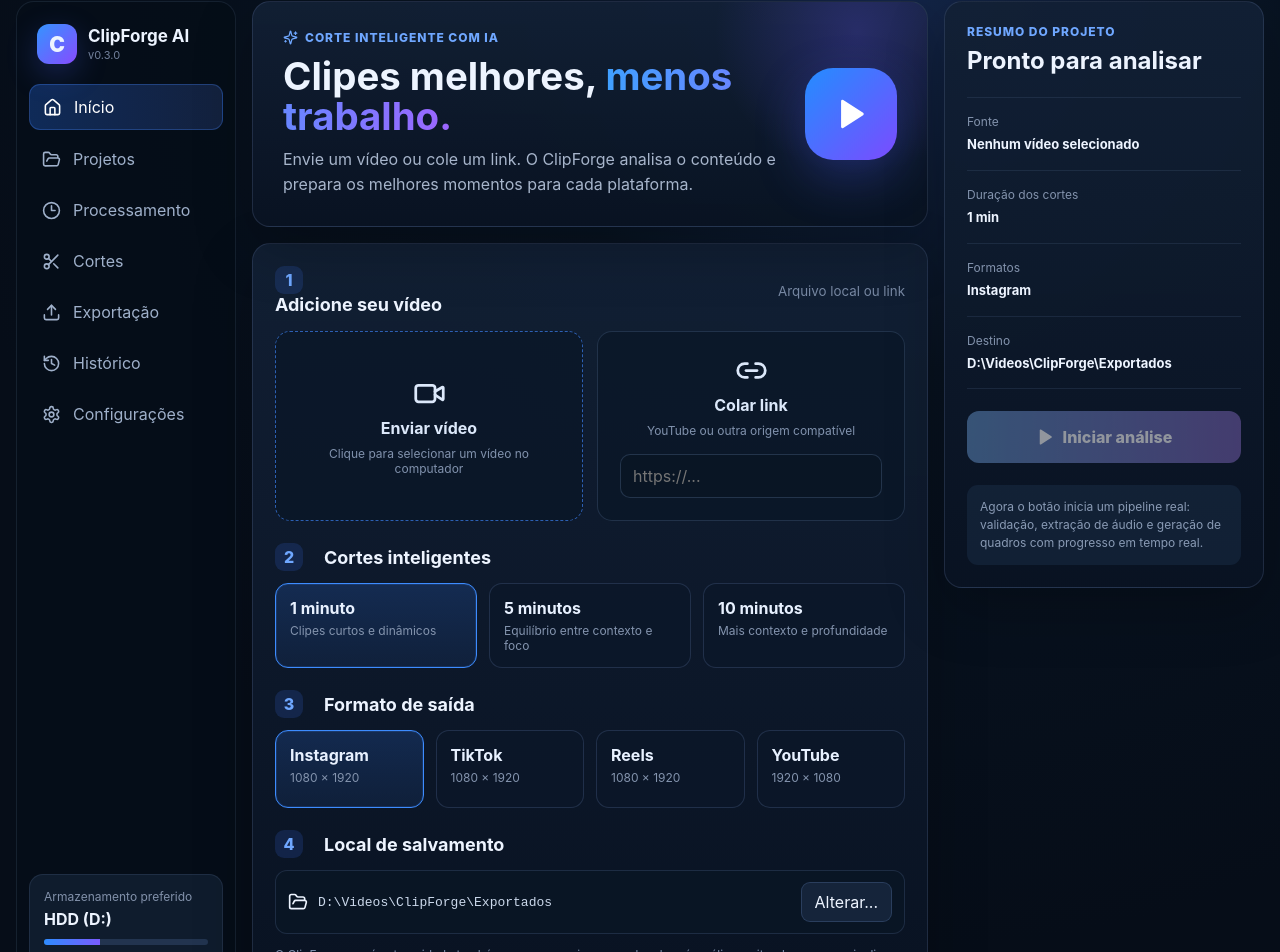
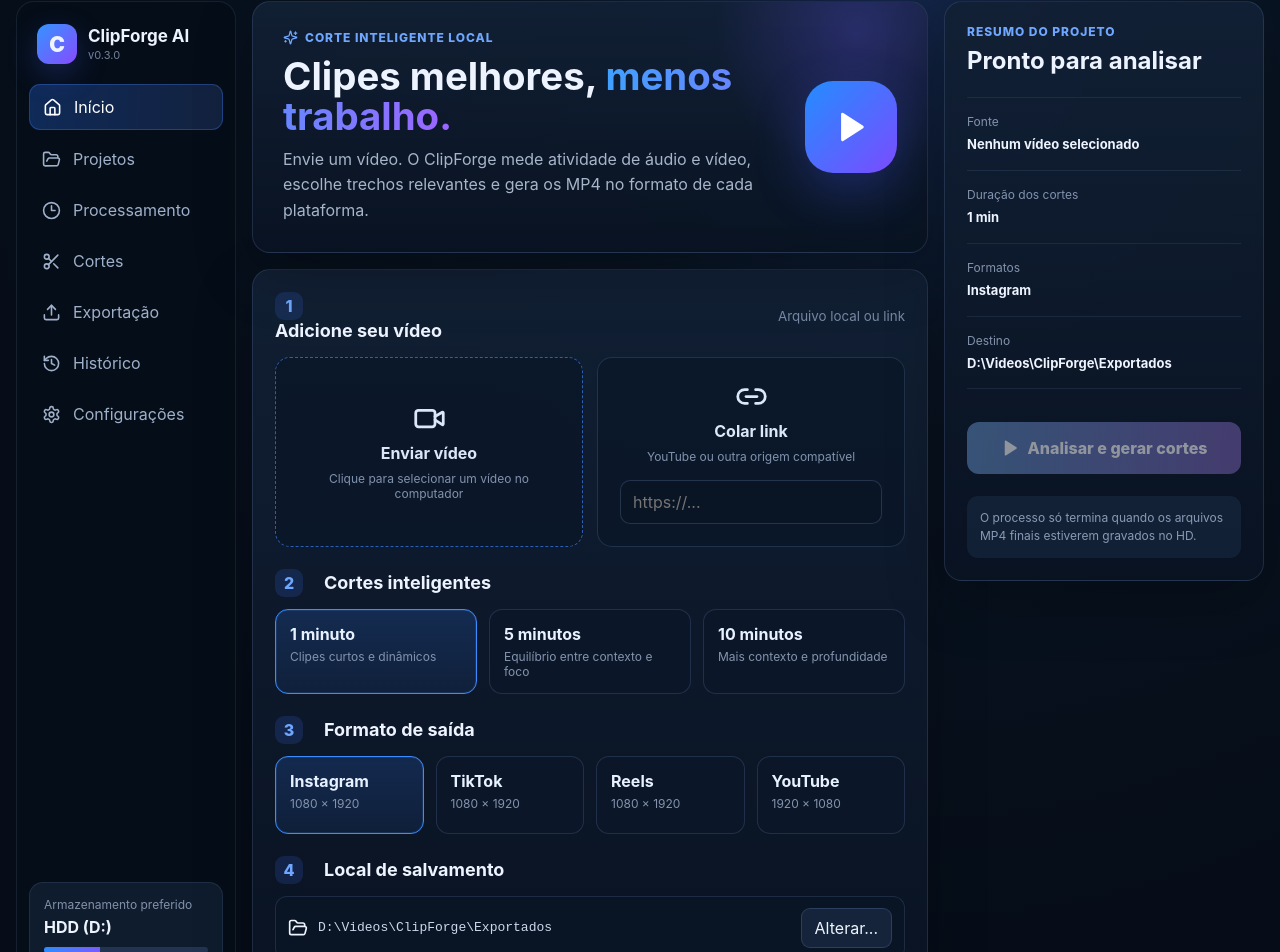
Before and after one commit to hallankazale/clipforge-ai, a React (Vite) app in the folder apps/desktop/: page / in a window 1280 px wide. Shown: the part 15-967 px from the top of the page. Built offline with nearby package versions, Linux system fonts and the light colour scheme.

Commit message:
feat(ui): send duration and platform settings to cut pipeline

```diff
--- a/apps/desktop/src/App.tsx
+++ b/apps/desktop/src/App.tsx
@@ -184,9 +184,14 @@ function App() {
     if (!videoMetadata) {
       setVideoError(
         sourceUrl.trim()
-          ? 'A análise direta por link será ligada na próxima etapa. Por enquanto, selecione um vídeo local.'
+          ? 'A análise direta por link será ligada em uma próxima etapa. Por enquanto, selecione um vídeo local.'
           : 'Selecione um vídeo antes de iniciar a análise.',
       );
+      return;
+    }
+
+    if (selectedPlatforms.length === 0) {
+      setVideoError('Selecione pelo menos uma plataforma de saída.');
       return;
     }
 
@@ -200,6 +205,8 @@ function App() {
     const result = await bridge.startAnalysis({
       filePath: videoMetadata.filePath,
       outputPath,
+      cutDurationMinutes: duration,
+      platforms: selectedPlatforms,
     });
 
     if (!result.ok) {
@@ -244,9 +251,9 @@ function App() {
       <main className="workspace">
         <section className="hero panel">
           <div>
-            <div className="eyebrow"><Sparkles size={15} /> CORTE INTELIGENTE COM IA</div>
+            <div className="eyebrow"><Sparkles size={15} /> CORTE INTELIGENTE LOCAL</div>
             <h1>Clipes melhores, <span>menos trabalho.</span></h1>
-            <p>Envie um vídeo ou cole um link. O ClipForge analisa o conteúdo e prepara os melhores momentos para cada plataforma.</p>
+            <p>Envie um vídeo. O ClipForge mede atividade de áudio e vídeo, escolhe trechos relevantes e gera os MP4 no formato de cada plataforma.</p>
           </div>
           <div className="hero-orb"><Play size={34} fill="currentColor" /></div>
         </section>
@@ -359,7 +366,7 @@ function App() {
               <code>{outputPath}</code>
               <button onClick={chooseOutputDirectory}>Alterar...</button>
             </div>
-            <p className="hint">O ClipForge usará esta unidade também para os arquivos pesados da pré-análise, evitando gravar o pipeline no SSD.</p>
+            <p className="hint">Os vídeos finais serão criados dentro de uma pasta <strong>Cortes</strong> neste destino, preferencialmente no seu HDD.</p>
           </div>
         </section>
       </main>
@@ -380,12 +387,12 @@ function App() {
 
         <button
           className="primary-action"
-          disabled={(!videoMetadata && !sourceUrl.trim()) || isAnalysisRunning}
+          disabled={(!videoMetadata && !sourceUrl.trim()) || isAnalysisRunning || selectedPlatforms.length === 0}
           onClick={startAnalysis}
         >
-          <Play size={18} fill="currentColor" />Iniciar análise
+          <Play size={18} fill="currentColor" />Analisar e gerar cortes
         </button>
-        <p className="summary-note">Agora o botão inicia um pipeline real: validação, extração de áudio e geração de quadros com progresso em tempo real.</p>
+        <p className="summary-note">O processo só termina quando os arquivos MP4 finais estiverem gravados no HD.</p>
       </aside>
     </div>
   );
```
